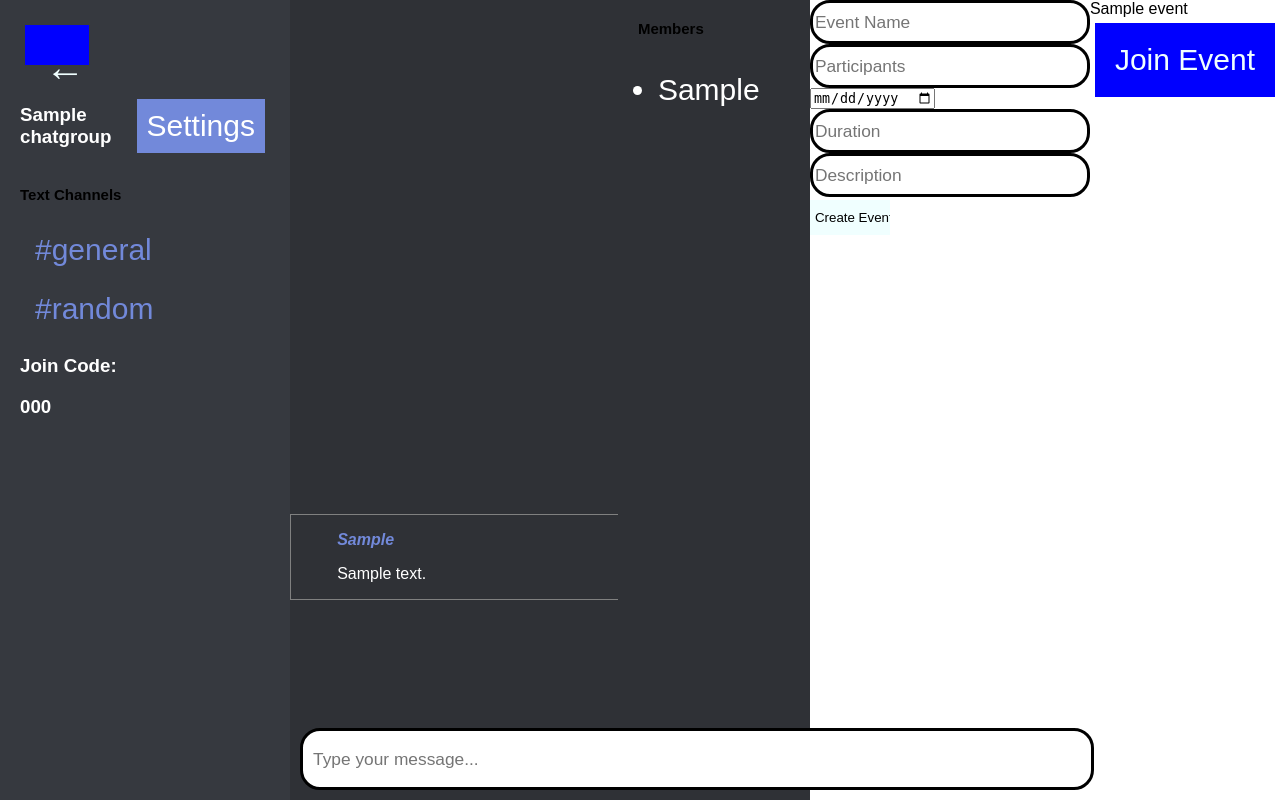
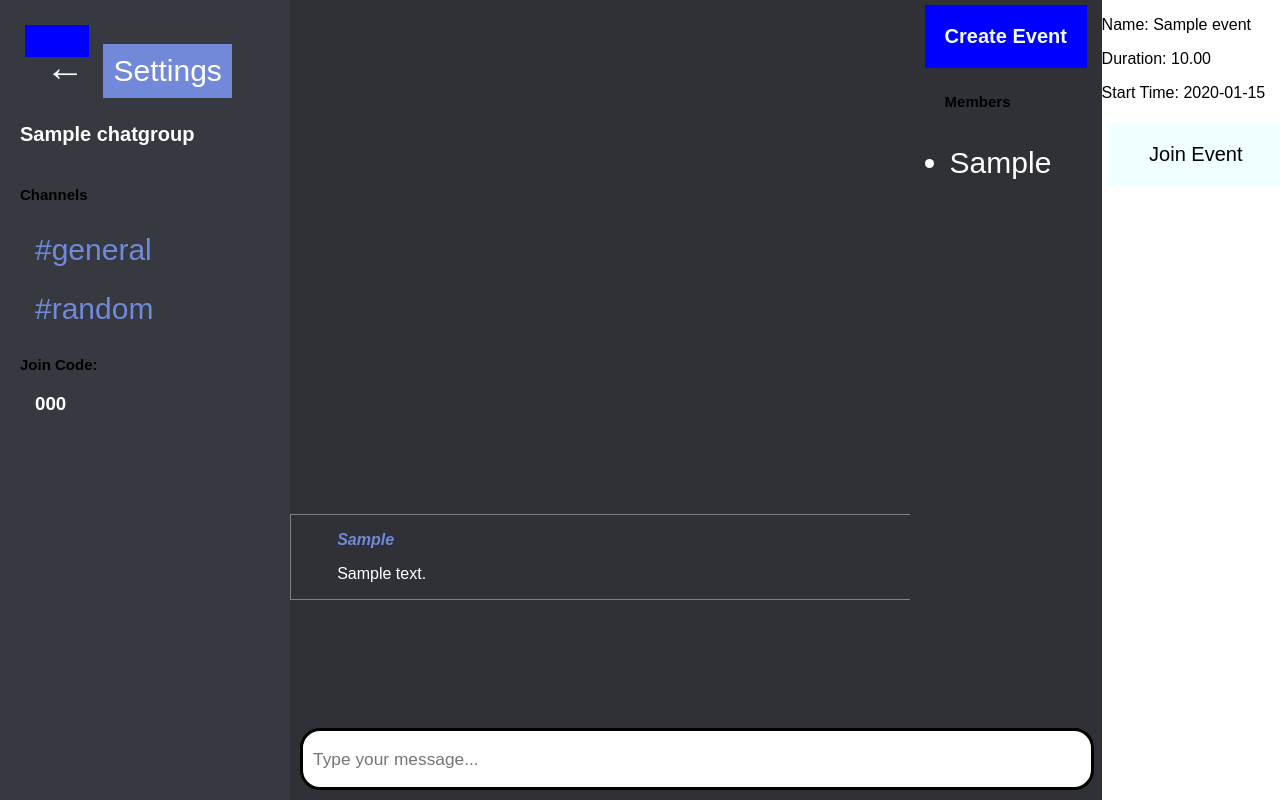
Before and after one commit to MatthewHamilton2/SoftwareEngineeringGroupProject, a PHP site: page /studentGroups.php?groupid=1 in a window 1280 px wide; the page is wider, and only the part inside the window is pictured. Run offline with PHP 8.4, Linux system fonts and the light colour scheme; the visitor is signed in with stand-in values (Sample User, id 1); tables that the repository leaves empty hold one stand-in row (values such as "Sample post").

Commit message:
Update studentGroups.php

```diff
--- a/studentGroups.php
+++ b/studentGroups.php
@@ -10,22 +10,35 @@
   <meta name="viewport" content="width=device-width, initial-scale=1.0">
   <title>student-group-page</title>
   <link rel="stylesheet" href="style.css">
+  <style>
+    .popup {
+      display: none;
+      position: fixed;
+      top: 50%;
+      left:50%;
+      transform: translate(-50%, -50%);
+      background-color: white;
+      padding : 20px;
+      z-index: 9999;
+    }
+  </style>
 </head>
 <body id="studentGroupBody">
   <div id="nav-bar">
-    <button class="backButton" onclick="goto('index.php')">&larr;</button>
+    <button class="backButton" onclick="goto('index.php')" style ="font-size: 40px; padding-bottom: 11.5px;";>&larr;</button> <button id="settings-button">Settings</button>
+
     <div id="nav-bar-header">
     <?php
         $groupid = $_GET['groupid'];
         $sql = "SELECT groupname FROM chatgroup WHERE groupid = '$groupid'";
         $result = mysqli_query($conn, $sql);
         $groupname = mysqli_fetch_assoc($result)['groupname'];
-        echo "<h3>".$groupname."</h3>";
+        echo "<h3 style='text-align:center; font-size: 20px;'>".$groupname."</h3>";
       ?>
-      <button id="settings-button">Settings</button>
+
     </div>
     <div id="channels">
-      <h4>Text Channels</h4>
+      <h4>Channels</h4>
       <button class="channelButton">#general</button>
       <button class="channelButton">#random</button>
       <?php
@@ -33,8 +46,8 @@
           $result = mysqli_query($conn, $sql);
           $code = mysqli_fetch_assoc($result)['joincode'];
           echo"
-          <h3> Join Code: </h3>
-          <h3>
+          <h4> Join Code: </h4>
+          <h3 style= 'margin-left:15px'>
           ".$code."
           </h3>";
       ?>
@@ -71,9 +84,29 @@
       ?>
     </div>
   </div>
+
+
+
+
   <div id="members-bar">
+    <button id="create-event-button" onclick="openForm()" style="font-size: 20px; margin-left: 15px; padding: 20px; font-weight: bold;">Create Event</button>
+
+    <div class="popup" id="popupForm">
+    <h13>Create Event</h13>
+    <form method="post" id="createevent">
+      <input type="text" name = "eventname" placeholder="Event Name" style="margin-top: 15px; margin-bottom: 10px; width: 97%;"><br>
+      <input type="text" name = "description" placeholder="Description" style="margin-bottom: 10px; width: 97%;"><br>
+      <input type="text" name = "maxparticipants" placeholder="Participants" style="margin-bottom: 10px; width: 97%;"><br>
+      <input type="text" name = "duration" placeholder="Duration" style="margin-bottom: 10px; width: 97%;"><br>
+      <input type="date" name = "starttime" placeholder="Date" style="width: 98%; margin-bottom: 10px; font-size: 15px;"><br>
+      <input type="submit" value="Create Event" style="width: 98%; font-size: 15px;">
+    </form>
+    <button onclick="closeForm()" style="background: azure;color: black;color: black; font-size: 20px; position: absolute; right: 10px; top: 10px;">Close</button>
+  </div>
+
+
     <div id="members">
-      <h4>Members</h4>
+      <h4 style="margin-left: 15px;">Members</h4>
     </div>
     <div id="members-list">
       <ul>
@@ -107,18 +140,19 @@
     function goto(destination){
         location.href = destination;
     }
+
+    function openForm(){
+      document.getElementById("popupForm").style.display = "block";
+    }
+
+    function closeForm(){
+      document.getElementById("popupForm").style.display = "none";
+    }
   </script>
 </body>
 </html>
 
-<form method="post" id="createevent">
-  <input type="text" name = "eventname" placeholder="Event Name"><br>
-  <input type="text" name = "maxparticipants" placeholder="Participants"><br>
-  <input type="date" name = "starttime" placeholder="Date"><br>
-  <input type="text" name = "duration" placeholder="Duration"><br>
-  <input type="text" name = "description" placeholder="Description"><br>
-  <input type="submit" value="Create Event">
-</form>
+
 <div>
   <?php
     $sql = "SELECT * FROM events WHERE groupid='$groupid'";
@@ -126,11 +160,17 @@
     while($row = mysqli_fetch_assoc($result)){
         $name = $row["eventname"];
         $eventid = $row["eventid"];
+        $duration = $row["duration"];
+        $starttime = date('Y-m-d', strtotime($row["starttime"]));
         echo "
-        $name <br>
+        <div class= 'event-info'>
+          <p><stong>Name: </strong>$name</p>
+          <p><stong>Duration: </strong>$duration</p>
+          <p><stong>Start Time: </strong>$starttime</p>
         <form method = 'post'>
-        <button class = 'eventjoin' value='".$eventid."'>Join Event</button>
-        <br>
+            <button class = 'eventjoin' value='".$eventid."' style ='width: 100%; background-color: azure; color: black; font-size: 20px; margin-right: 40px;'>Join Event</button>
+          </form>
+        </div>
         ";
     }
   ?>
```
